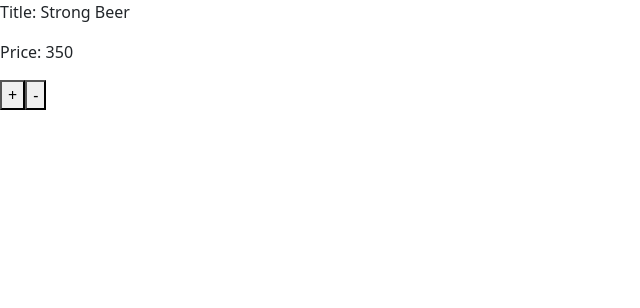
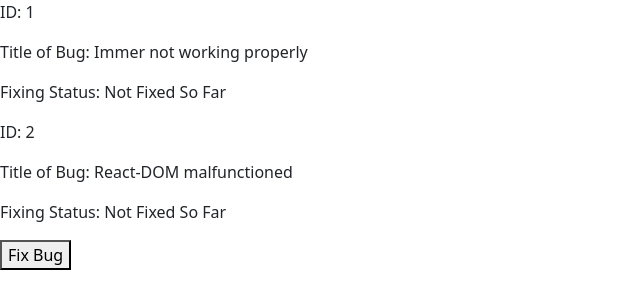
Before and after one commit to codewithghani/react-fundamentals, a React (Vite) app: page / in a window 1280 px wide. Shown: the top 308 px of the page, without its empty margins (0-640 px from the left). Built offline with nearby package versions, Linux system fonts and the light colour scheme.

Commit message:
updating an array of objects inmuseState hook with Immer

```diff
--- a/package.json
+++ b/package.json
@@ -11,6 +11,7 @@
   },
   "dependencies": {
     "bootstrap": "^5.3.3",
+    "immer": "^10.1.1",
     "react": "^18.3.1",
     "react-dom": "^18.3.1",
     "react-icons": "^5.3.0"
--- a/src/App.tsx
+++ b/src/App.tsx
@@ -4,7 +4,8 @@
 // import Alert from "./components/Alert";
 // import ButtonRedefined from "./components/Button";
 // import Like from "./components/Like/Like";
-import UpdatingObjects from "./components/UpdatingObjects";
+// import UpdatingObjects from "./components/UpdatingObjects";
+import UpdatingObjectsImmer from "./components/UpdatingObjects-Immer";
 // import ListGroup from "./components/ListGroup";
 // import NameList from "./components/NameList";
 // import Style from "./components/Style"; /* using of style sheet  */
@@ -14,7 +15,7 @@
 function App() {
   return (
     <div>
-      <UpdatingObjects />
+      <UpdatingObjectsImmer />
     </div>
   );
 }
--- /dev/null
+++ b/src/components/UpdatingObjects-Immer.tsx
@@ -0,0 +1,44 @@
+// import React from "react";
+
+import { useState } from "react";
+import { produce } from "immer";
+
+const UpdatingObjectsImmer = () => {
+  const [bugs, setBugs] = useState([
+    {
+      id: 1,
+      title: "Immer not working properly",
+      fixed: false,
+    },
+    {
+      id: 2,
+      title: "React-DOM malfunctioned",
+      fixed: false,
+    },
+  ]);
+  const handleBug = () => {
+    setBugs(
+      produce((draft) => {
+        const bug = draft.find((bug) => bug.id === 1);
+        if (bug) bug.fixed = true;
+      })
+    );
+  };
+  return (
+    <div>
+      {bugs.map((bug) => {
+        return (
+          <div>
+            <p>ID: {bug.id}</p> <p>Title of Bug: {bug.title} </p>
+            <p>Fixing Status: {bug.fixed ? "Fixed" : "Not Fixed So Far"}</p>
+          </div>
+        );
+      })}
+      <button onClick={handleBug} type="button">
+        Fix Bug
+      </button>
+    </div>
+  );
+};
+
+export default UpdatingObjectsImmer;
```
Also changed, not shown: 1 other file (tests, documents, lock files or other folders).
